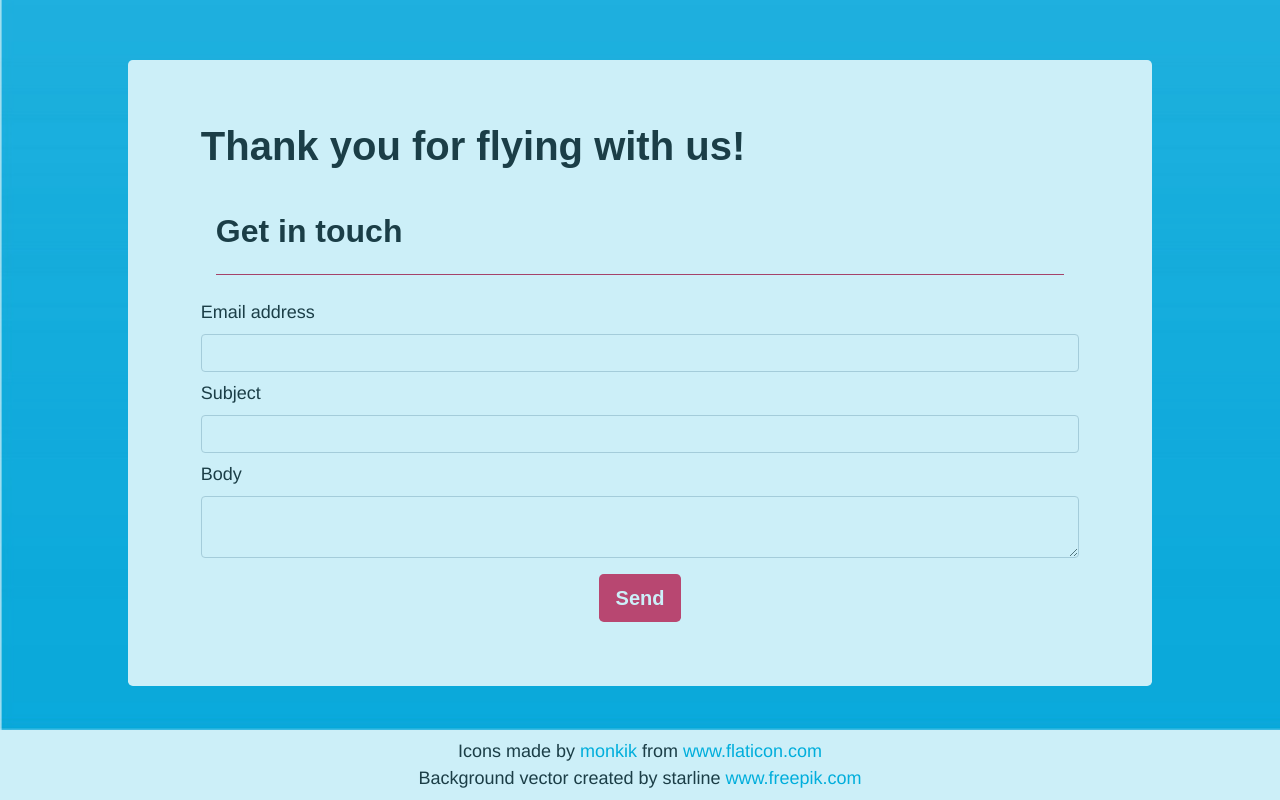
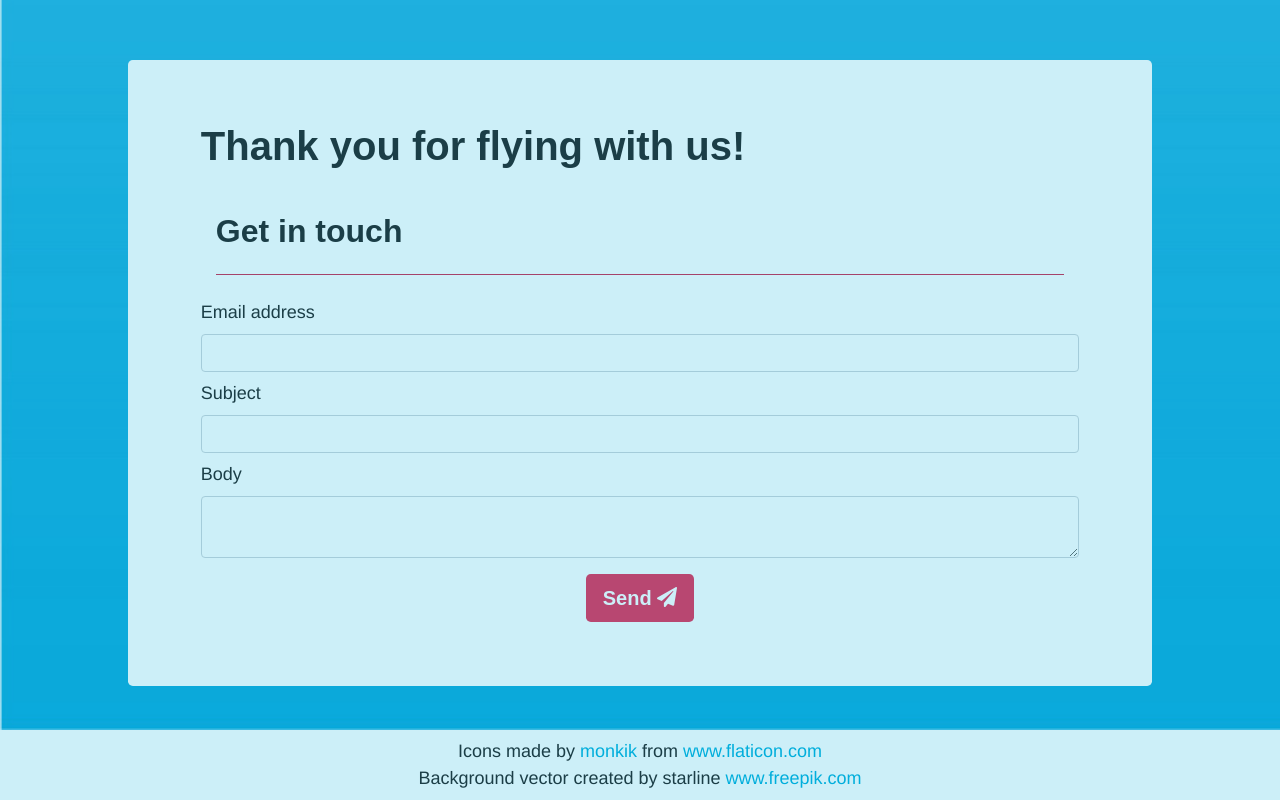
Before and after one commit to froilanenriquez3/FroilanEnriquezDWEC, a Vue app in the folder portfolio/froilan-portfolio/: page / in a window 1280 px wide. Shown: the part 5915-6715 px from the top of the page. Built offline with nearby package versions, Linux system fonts and the light colour scheme; a web font is replaced by a local one.

Commit message:
button translations

```diff
--- a/portfolio/froilan-portfolio/src/components/AboutMeCard.vue
+++ b/portfolio/froilan-portfolio/src/components/AboutMeCard.vue
@@ -27,8 +27,8 @@
         girlfriend, or playing chess online.
       </p>
 
-        <a class="btn btn-primary btn-download translate" download href="assets/FroilanEnriquezCurriculum.pdf">
-          Download curriculum
+        <a class="btn btn-primary btn-download"  download href="assets/FroilanEnriquezCurriculum.pdf">
+          <span class="translate" id="download">Download curriculum </span>
            <font-awesome-icon icon="file-download" />
         </a>
 
--- a/portfolio/froilan-portfolio/src/components/Email.vue
+++ b/portfolio/froilan-portfolio/src/components/Email.vue
@@ -8,7 +8,7 @@
             icon="envelope"
             size="5x"
             id="envelope"
-          ></font-awesome-icon>
+          />
         </div>
       </div>
     </div>
@@ -79,8 +79,11 @@
       <textarea class="form-control" id="emailBody" v-model="body" />
     </div>
 
-    <button class="btn btn-lg bg-secondary text-white translate" @click="sendEmail" id="sendEmail">
-      Send
+    <button class="btn btn-lg bg-secondary text-white" @click="sendEmail" >
+     <span class="translate" id="sendEmail">Send </span>
+      <font-awesome-icon
+            icon="paper-plane"
+          />
     </button>
   </div>
 </template>
--- a/portfolio/froilan-portfolio/src/components/Navbar.vue
+++ b/portfolio/froilan-portfolio/src/components/Navbar.vue
@@ -166,7 +166,8 @@ export default {
         projectCardHeader: "Projects",
         projectOneHeader: "Project One (Restore)",
         projectTwoHeader: "Project Two (Broggi)",
-        aboutMeText: "",
+        aboutMeText: "I am a web app development student from the US but newly a resident of Barcelona. I play the organ for the choir at my church and when I'm not programming, I'm noodling on the guitar, spending time with my girlfriend, or playing chess online.",
+        download: "Download curriculum ",
       },
       esp: {
         intro: "Introducción",
@@ -196,7 +197,7 @@ export default {
         email: "Correo electrónico",
         subject: "Asunto",
         bodyText: "Mensaje",
-        sendEmail: "Enviar",
+        sendEmail: "Enviar ",
         softSkillsLink: "Soft Skills",
         jsText:
           "Habiendo trabajado con JavaScript a través de muchos proyectos, tanto en el front como en el back-end, así como a través de varios frameworks, es probablemente el lenguaje con el que me siento más cómodo. Confío en usar JS para la manipulación de DOM, llamar a API y crear sitios reactivos e interactivos.",
@@ -256,6 +257,7 @@ export default {
         projectOneHeader: "Proyecto Uno (Restore)",
         projectTwoHeader: "Proyecto Dos (Broggi)",
         aboutMeText:"Soy un estudiante de desarrollo de aplicaciones web de Estados Unidos pero resido en Barcelona. Soy organista para el coro de mi iglesia y cuando no estoy programando, toco la guitarra, paso tiempo con mi novia e juego al ajedrez en linea.",
+        download: "Descargar curriculum ",
       },
       language: "English",
     };
@@ -285,8 +287,9 @@ export default {
       // console.log(lang);
       // console.log(document.getElementById(stringID).innerHTML);
       // console.log(lang.stringID);
-
-      document.getElementById(stringID).innerHTML = lang[stringID];
+      if(document.getElementById(stringID) == null){
+        console.log(stringID);
+      } else document.getElementById(stringID).innerHTML = lang[stringID];
     },
   },
   mounted() {},
--- a/portfolio/froilan-portfolio/src/main.js
+++ b/portfolio/froilan-portfolio/src/main.js
@@ -10,7 +10,8 @@ import { library } from '@fortawesome/fontawesome-svg-core'
 import {
   faCaretDown, faEnvelope, faFighterJet, faServer, faUser, faPlay, faPause,
   faVolumeMute, faVolumeUp, faAngleLeft, faAngleRight, faPeopleCarry, faPlaneDeparture,
-  faPlaneArrival, faGlobeEurope, faPlane, faGuitar, faChessKnight, faFlagUsa, faFileDownload
+  faPlaneArrival, faGlobeEurope, faPlane, faGuitar, faChessKnight, faFlagUsa, faFileDownload,
+  faPaperPlane
 } from '@fortawesome/free-solid-svg-icons'
 import { FontAwesomeIcon } from '@fortawesome/vue-fontawesome'
 import VueRouter from 'vue-router';
@@ -18,7 +19,8 @@ import VueRouter from 'vue-router';
 
 library.add(faCaretDown, faEnvelope, faFighterJet, faServer, faUser, faPlay, faPause,
   faVolumeMute, faVolumeUp, faAngleLeft, faAngleRight, faPeopleCarry, faPlaneDeparture,
-  faPlaneArrival, faGlobeEurope, faPlane, faGuitar, faChessKnight, faFlagUsa, faFileDownload)
+  faPlaneArrival, faGlobeEurope, faPlane, faGuitar, faChessKnight, faFlagUsa, faFileDownload,
+  faPaperPlane)
 
 Vue.component('font-awesome-icon', FontAwesomeIcon)
 
```
